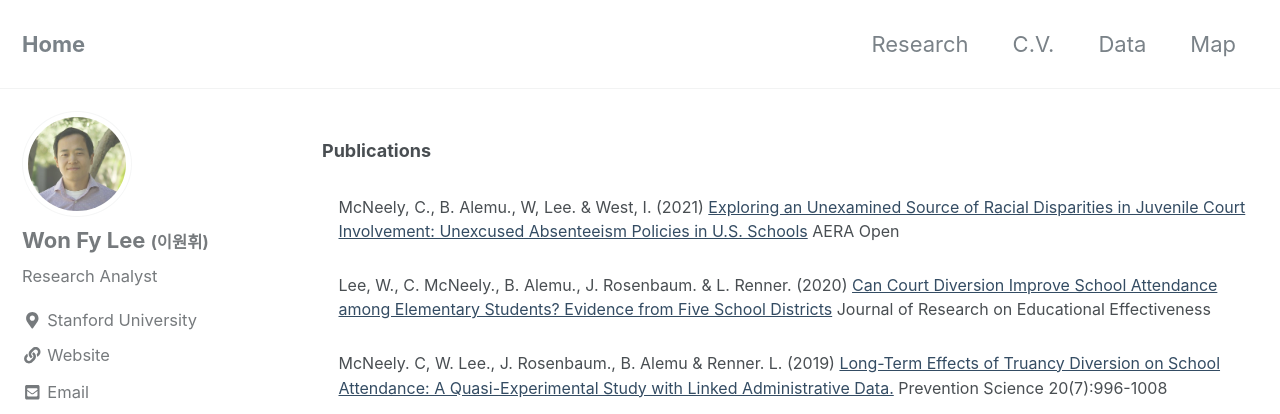
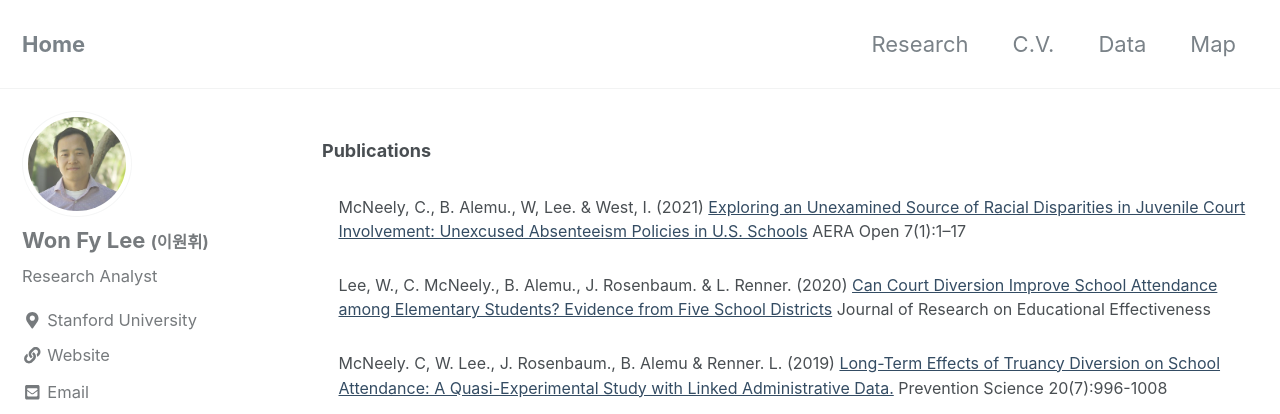
Before and after one commit to leex5089/leex5089.github.io, a Jekyll site: the page built from _pages/Research.md, in a window 1280 px wide and 900 px high. Shown: the top 414 px of the window. Built offline with Jekyll 4.4.1, drawn with Linux system fonts in a browser that asks for light colours; nearby versions of some CDN libraries.

Commit message:
new files

```diff
--- a/_pages/Research.md
+++ b/_pages/Research.md
@@ -12,7 +12,7 @@ header:
 	<dt><b><font size="4">Publications</font></b></dt>
         <p>
   <dd><font size="3">McNeely, C., B. Alemu., W, Lee. & West, I. (2021) <a href="https://journals.sagepub.com/doi/full/10.1177/23328584211003132" target="_blank" style="color:#344c63">Exploring an Unexamined Source of Racial Disparities in Juvenile Court Involvement: Unexcused Absenteeism Policies in U.S. Schools</a>
-AERA Open </font></dd>
+AERA Open 7(1):1–17 </font></dd>
 
         <p>
   <dd><font size="3">Lee, W., C. McNeely., B. Alemu., J. Rosenbaum. & L. Renner. (2020) <a href="https://www.tandfonline.com/doi/full/10.1080/19345747.2020.1760976" target="_blank" style="color:#344c63">Can Court Diversion Improve School Attendance among Elementary Students? Evidence from Five School Districts</a> Journal of Research on Educational Effectiveness </font></dd>
```
